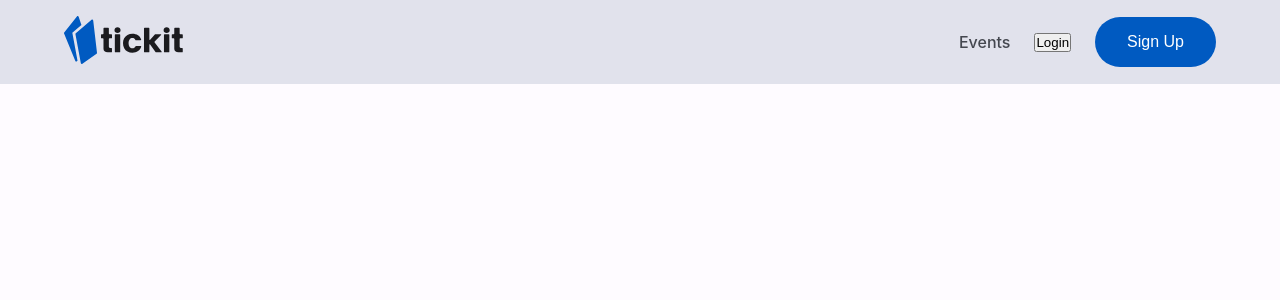
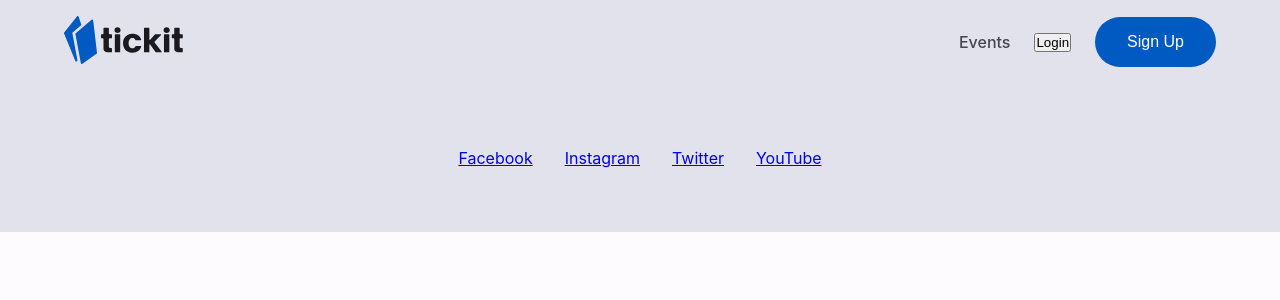
Before and after one commit to benjaminrogerlewin/tickit-front-end, a React (Create React App) app in the folder tickit/: page /events in a window 1280 px wide. Shown: the top 300 px of the page. Built offline with nearby package versions, Linux system fonts and the light colour scheme; no server answers.

Commit message:
Created footer component, comedy card component, and comedy section on the home page.

```diff
--- a/tickit/src/App.css
+++ b/tickit/src/App.css
@@ -12,13 +12,17 @@
   box-sizing: border-box;
 }
 
+body {
+  background-color: var(--md-sys-color-background);
+}
+
 /* Reset */
 
 /* App */
 
 .App {
-  height: 100vh;
-  width: 100vw;
+  /* height: 100vh;
+  width: 100vw; */
   color: var(--md-sys-color-on-background);
   background-color: var(--md-sys-color-background);
 }
@@ -131,21 +135,6 @@
 
 /* Home */
 
-/* Scrim */
-
-.scrim-background {
-  height: 100%;
-  width: 100%;
-
-  border-radius: inherit;
-  -webkit-border-radius: inherit;
-  -moz-border-radius: inherit;
-  -ms-border-radius: inherit;
-  -o-border-radius: inherit;
-}
-
-/* Scrim */
-
 /* Hero */
 
 #hero {
@@ -154,8 +143,7 @@
   display: flex;
   flex-direction: column;
   justify-content: end;
-  background-color: var(--md-sys-color-primary);
-  color: var(--md-sys-color-on-primary);
+  color: #ffffff;
   border-radius: 1rem;
   background: linear-gradient(
       180deg,
@@ -164,7 +152,7 @@
     ),
     url("https://images.complex.com/complex/images/c_fill,dpr_auto,f_auto,q_auto,w_1400/fl_lossy,pg_1/swvxc0lh2vfzhmirjmsa/drake?fimg-ssr-default");
   background-size: cover;
-  background-position: center;
+  background-position: top center;
   padding: 4rem;
 }
 
@@ -300,3 +288,63 @@
 }
 
 /* Sport Card */
+
+/* Comedy Card */
+#comedy-section {
+  width: 100%;
+  display: flex;
+  flex-direction: column;
+  gap: 1.5rem;
+}
+
+#comedy-cards {
+  width: 100%;
+  display: flex;
+  flex-direction: row;
+  gap: 1.5rem;
+}
+
+.comedy-card {
+  width: 33%;
+  display: flex;
+  flex-direction: column;
+  background-color: var(--md-sys-color-surface-variant);
+  color: var(--md-sys-color-on-surface-variant);
+  border-radius: 1rem;
+  padding: 1.5rem;
+  gap: 1rem;
+}
+
+.comedy-card-image {
+  width: 100%;
+  border-radius: 0.5rem;
+  -webkit-border-radius: 0.5rem;
+  -moz-border-radius: 0.5rem;
+  -ms-border-radius: 0.5rem;
+  -o-border-radius: 0.5rem;
+}
+
+/* Comedy Card */
+
+/* Footer */
+#footer {
+  width: 100%;
+  display: flex;
+  flex-direction: column;
+  justify-content: center;
+  align-items: center;
+  background-color: var(--md-sys-color-surface-variant);
+  color: var(--md-sys-color-on-surface-variant);
+  padding: 4rem;
+  gap: 4rem;
+}
+
+#footer-links {
+  width: 100%;
+  display: flex;
+  flex-direction: row;
+  justify-content: center;
+  gap: 2rem;
+}
+
+/* Footer */
--- a/tickit/src/App.js
+++ b/tickit/src/App.js
@@ -12,6 +12,7 @@ import AdminEvents from "./components/AdminEvents";
 import EventCreate from "./components/EventCreate";
 import EventUpdate from "./components/EventUpdate";
 import AdminVenues from "./components/AdminVenues";
+import Footer from "./components/Footer";
 
 function App() {
   const [eventContent, setEventContent] = useState([]);
@@ -48,9 +49,13 @@ function App() {
       <Nav />
       {/* <Login /> */}
       {/* <SignUp /> */}
+
       <Routes>
         <Route path="/" element={<Home />} />
-        <Route path="/events" element={<Events eventContent={eventContent}/>} />
+        <Route
+          path="/events"
+          element={<Events eventContent={eventContent} />}
+        />
         {/* <Route path="/login" element={<Login />} /> */}
         {/* <Route path="/signup" element={<SignUp />} /> */}
         <Route
@@ -76,6 +81,8 @@ function App() {
           element={<EventUpdate eventContent={eventContent} />}
         />
       </Routes>
+
+      <Footer />
     </div>
   );
 }
--- /dev/null
+++ b/tickit/src/components/ComedyCard.jsx
@@ -0,0 +1,13 @@
+export default function ComedyCard(props) {
+  return (
+    <div className="comedy-card">
+      <h3>Event name</h3>
+      <p>Date and event location</p>
+      <img
+        className="comedy-card-image"
+        src="https://via.placeholder.com/600x800?text=Comedy+Image"
+        alt="Comedy"
+      />
+    </div>
+  );
+}
--- a/tickit/src/components/Footer.jsx
+++ b/tickit/src/components/Footer.jsx
@@ -1,7 +1,20 @@
-export default function Footer(){
-
-return(
+export default function Footer() {
+  return (
     <div id="footer">
-
+      <div id="footer-links">
+        <a href="https://www.facebook.com/" target="_blank" rel="noreferrer">
+          Facebook
+        </a>
+        <a href="https://www.instagram.com/" target="_blank" rel="noreferrer">
+          Instagram
+        </a>
+        <a href="https://www.twitter.com/" target="_blank" rel="noreferrer">
+          Twitter
+        </a>
+        <a href="https://www.youtube.com/" target="_blank" rel="noreferrer">
+          YouTube
+        </a>
+      </div>
     </div>
-)}
+  );
+}
--- a/tickit/src/components/Home.jsx
+++ b/tickit/src/components/Home.jsx
@@ -2,6 +2,7 @@ import Hero from "./Hero";
 import TopTourCard from "./TopTourCard";
 import ConcertCard from "./ConcertCard";
 import SportCard from "./SportCard";
+import ComedyCard from "./ComedyCard";
 
 const Home = (props) => {
   return (
@@ -36,6 +37,15 @@ const Home = (props) => {
         </div>
       </div>
 
+      <div id="comedy-section">
+        <h2>Comedy</h2>
+        <div id="comedy-cards">
+          <ComedyCard />
+          <ComedyCard />
+          <ComedyCard />
+        </div>
+      </div>
+
       {/* <div>
         {props.venueContent.map((venue, id) => (
           <div key={venue.id}>
```
Also changed, not shown: tickit/src/components/Nav.jsx (+12 -16 lines).
